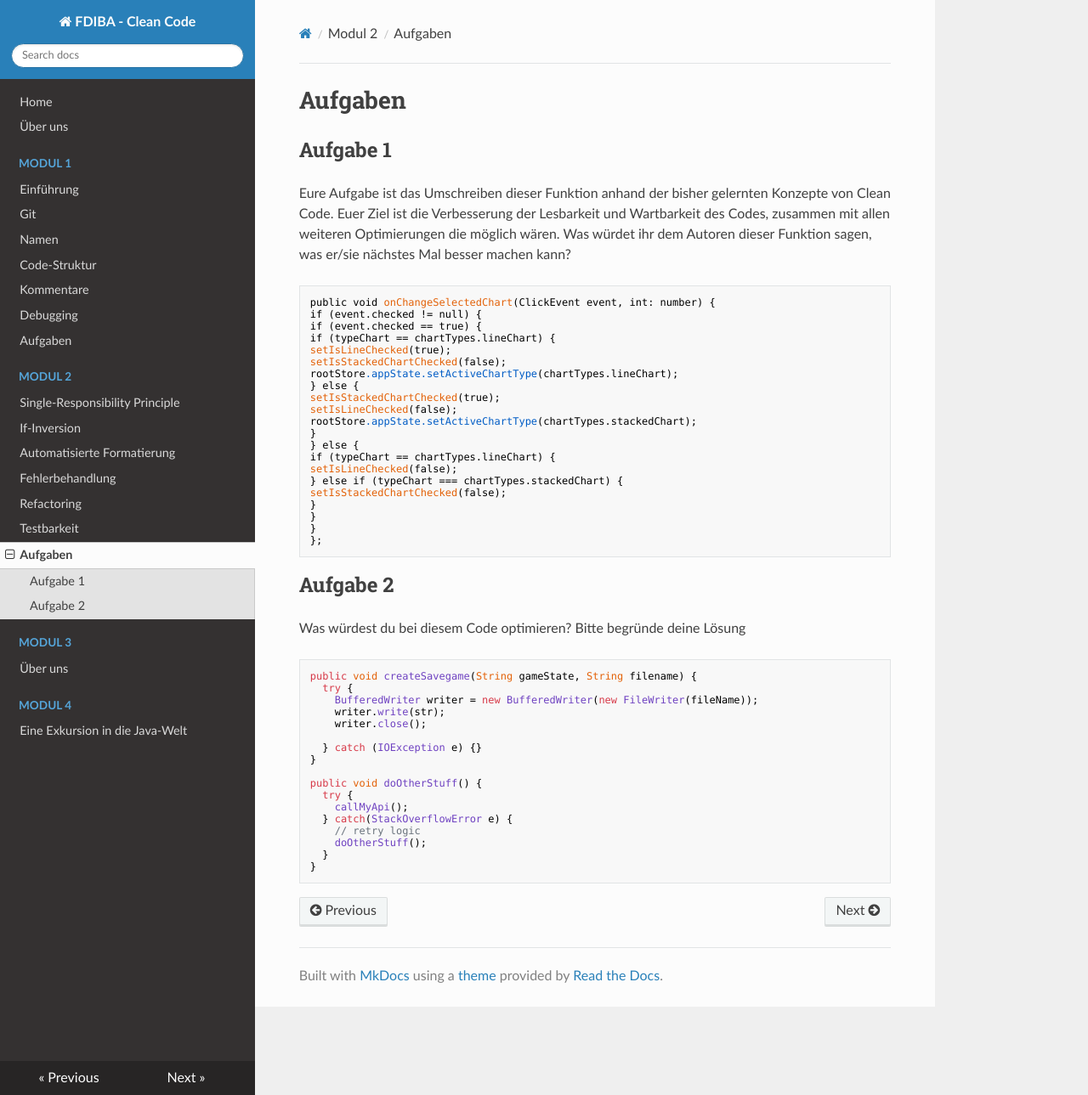
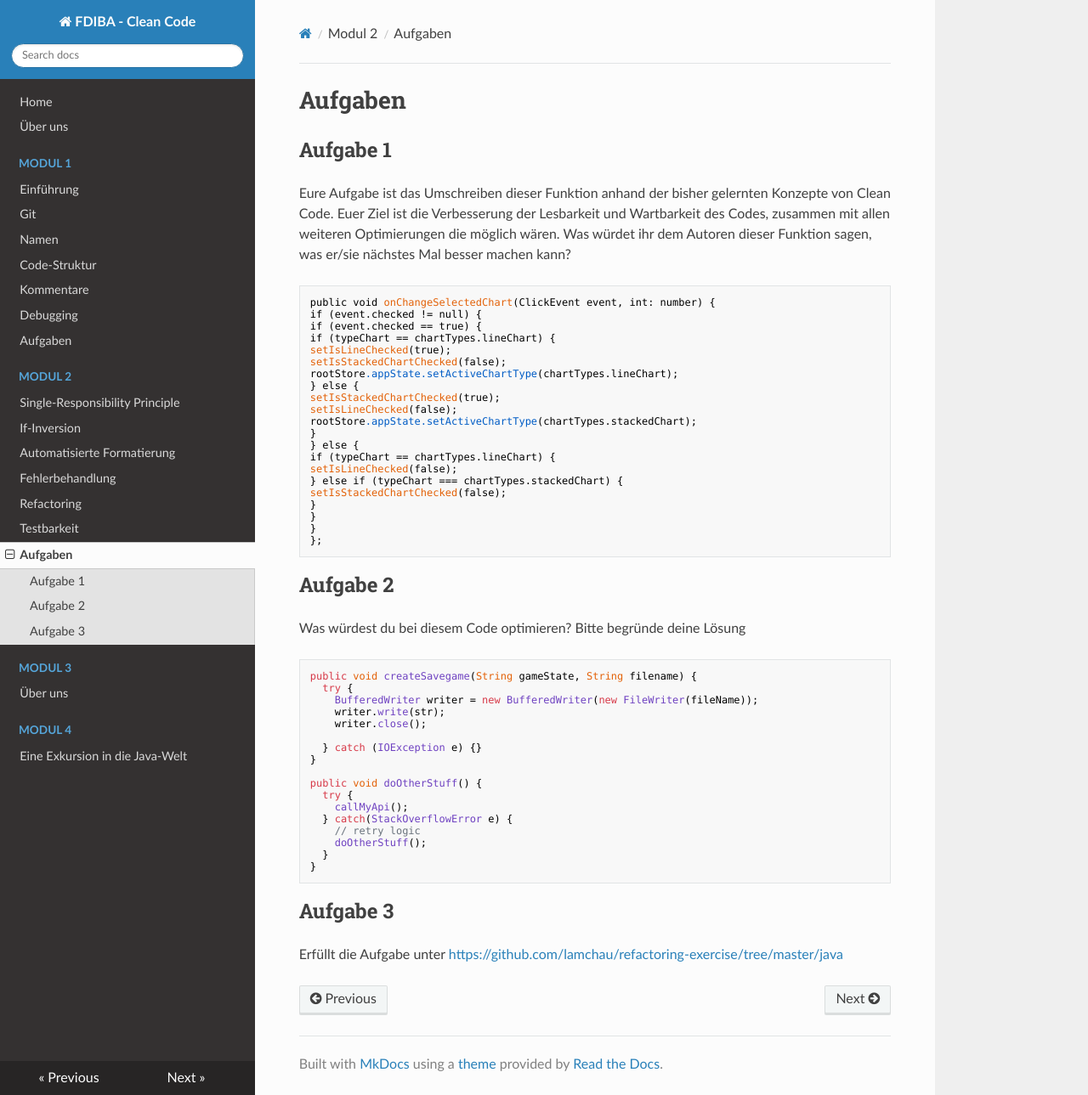
Before and after one commit to fdiba-clean-code/fdiba-clean-code.github.io, an MkDocs documentation site: the page built from docs/module-2/exercise.md, in a window 1280 px wide and 1289 px high. Shown: the whole window at 85% size. Built offline with MkDocs 1.6.1, drawn with Linux system fonts in a browser that asks for light colours; nearby versions of some CDN libraries.

Commit message:
Added third exercise

````diff
--- a/docs/module-2/exercise.md
+++ b/docs/module-2/exercise.md
@@ -52,3 +52,7 @@ public void doOtherStuff() {
   }
 }
 ```
+
+## Aufgabe 3
+
+Erfüllt die Aufgabe unter [https://github.com/lamchau/refactoring-exercise/tree/master/java](https://github.com/lamchau/refactoring-exercise/tree/master/java)
````
